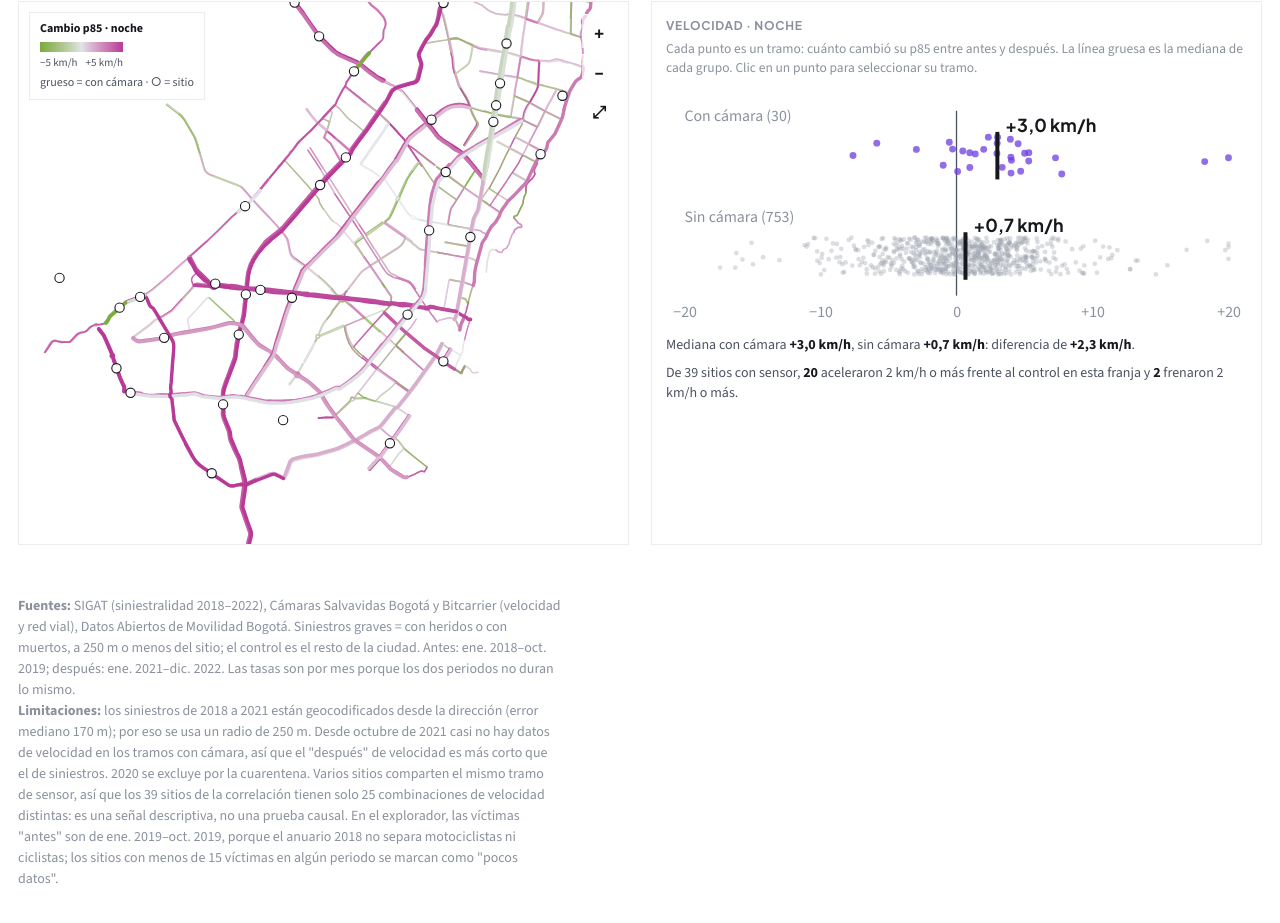
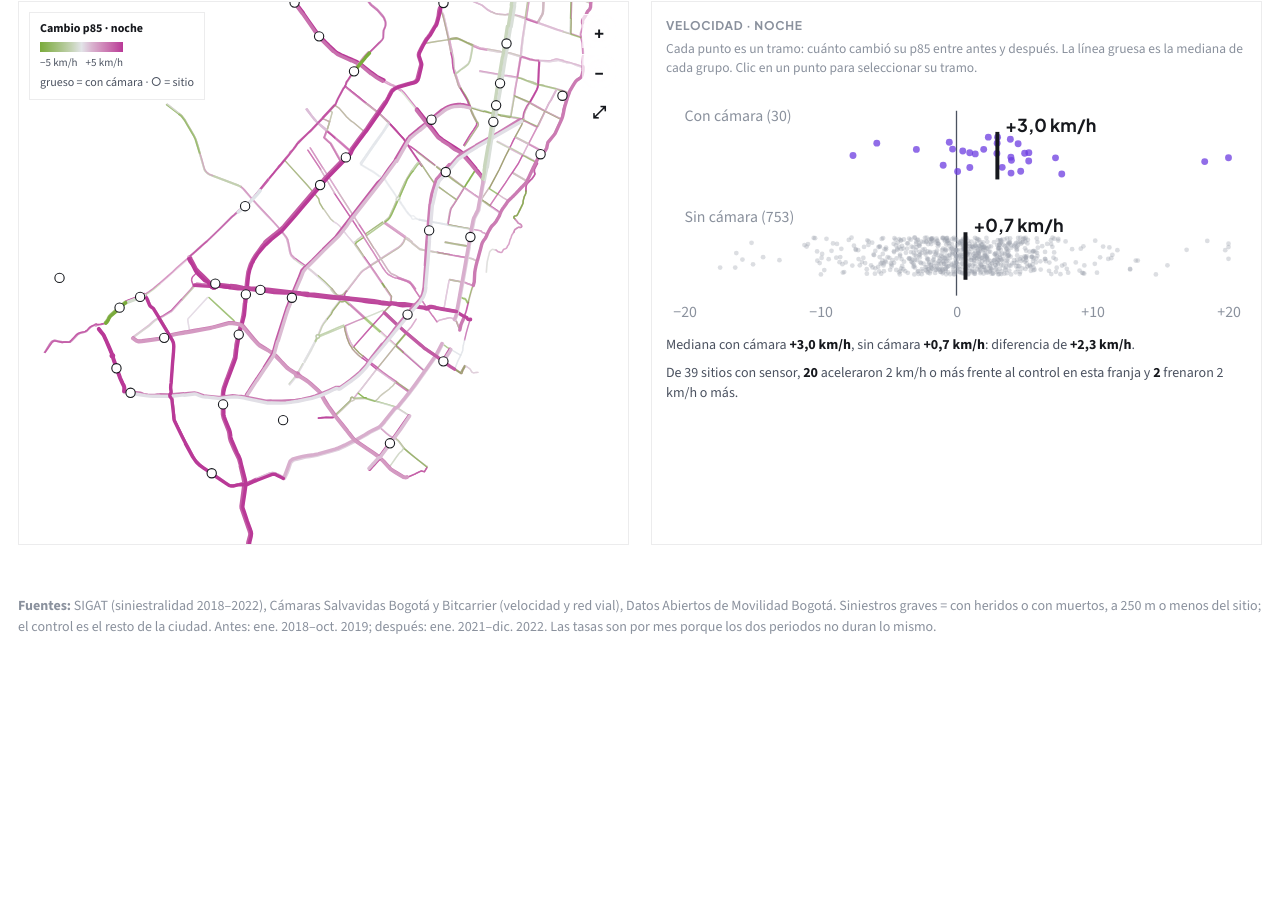
Before and after one commit to lauths12/camaras-salvavidas-visual-analytics, a plain HTML site: page index.html in a window 1280 px wide. Shown: the part 7884-8807 px from the top of the page. After the commit the page ends 8601 px from the top, so only its background shows below. Drawn offline with nearby package versions, Linux system fonts and the light colour scheme; animation ran at ten frames a second.

Commit message:
fix: quita el parrafo de limitaciones del pie, fuentes ocupa todo el ancho

```diff
--- a/css/mecanismo.css
+++ b/css/mecanismo.css
@@ -34,6 +34,7 @@
 
 /* Cierre */
 .mec-end{padding-top:40px;padding-bottom:80px}
+.mec-end .source{max-width:none}
 
 /* Scrollytelling: gráfica sticky a la izquierda, pasos a la derecha */
 .mec-scrolly{max-width:1280px;margin:48px auto 0;padding:0 var(--gut);display:grid;grid-template-columns:minmax(0,5fr) minmax(0,2fr);gap:44px;align-items:start}
--- a/js/mecanismo_v2.js
+++ b/js/mecanismo_v2.js
@@ -371,17 +371,11 @@
       document.getElementById('h-ctx').scrollIntoView({ behavior: reduce ? 'auto' : 'smooth' });
     });
 
-    // ----- Nota de fuentes y limitaciones -----
-    const errGeo = geo && geo.error_mediano_m ? `${nf(geo.error_mediano_m)} m` : 'unos 170 m';
+    // ----- Nota de fuentes -----
     d3.select('#mecNota').html(
       `<b>Fuentes:</b> SIGAT (siniestralidad 2018–2022), Cámaras Salvavidas Bogotá y Bitcarrier (velocidad y red vial), Datos Abiertos de Movilidad Bogotá. ` +
       `Siniestros graves = con heridos o con muertos, a ${meta.radio_m} m o menos del sitio; el control es el resto de la ciudad. ` +
-      `Antes: ${fmtMes(meta.antes[0])}–${fmtMes(meta.antes[1])}; después: ${fmtMes(meta.despues[0])}–${fmtMes(meta.despues[1])}. Las tasas son por mes porque los dos periodos no duran lo mismo. ` +
-      `<br><b>Limitaciones:</b> los siniestros de 2018 a 2021 están geocodificados desde la dirección (error mediano ${errGeo}); por eso se usa un radio de ${meta.radio_m} m. ` +
-      `Desde octubre de 2021 casi no hay datos de velocidad en los tramos con cámara, así que el "después" de velocidad es más corto que el de siniestros. ` +
-      `2020 se excluye por la cuarentena. ` +
-      `Varios sitios comparten el mismo tramo de sensor, así que los ${nf(meta.n_correlacion)} sitios de la correlación tienen solo ${V.n_tramos_distintos} combinaciones de velocidad distintas: es una señal descriptiva, no una prueba causal. ` +
-      (actores ? `En el explorador, las víctimas "antes" son de ${fmtMes(actores.antes[0])}–${fmtMes(actores.antes[1])}, porque el anuario 2018 no separa motociclistas ni ciclistas; los sitios con menos de ${MIN_VICTIMAS} víctimas en algún periodo se marcan como "pocos datos".` : '')
+      `Antes: ${fmtMes(meta.antes[0])}–${fmtMes(meta.antes[1])}; después: ${fmtMes(meta.despues[0])}–${fmtMes(meta.despues[1])}. Las tasas son por mes porque los dos periodos no duran lo mismo.`
     );
 
     // ======================================================================
```
